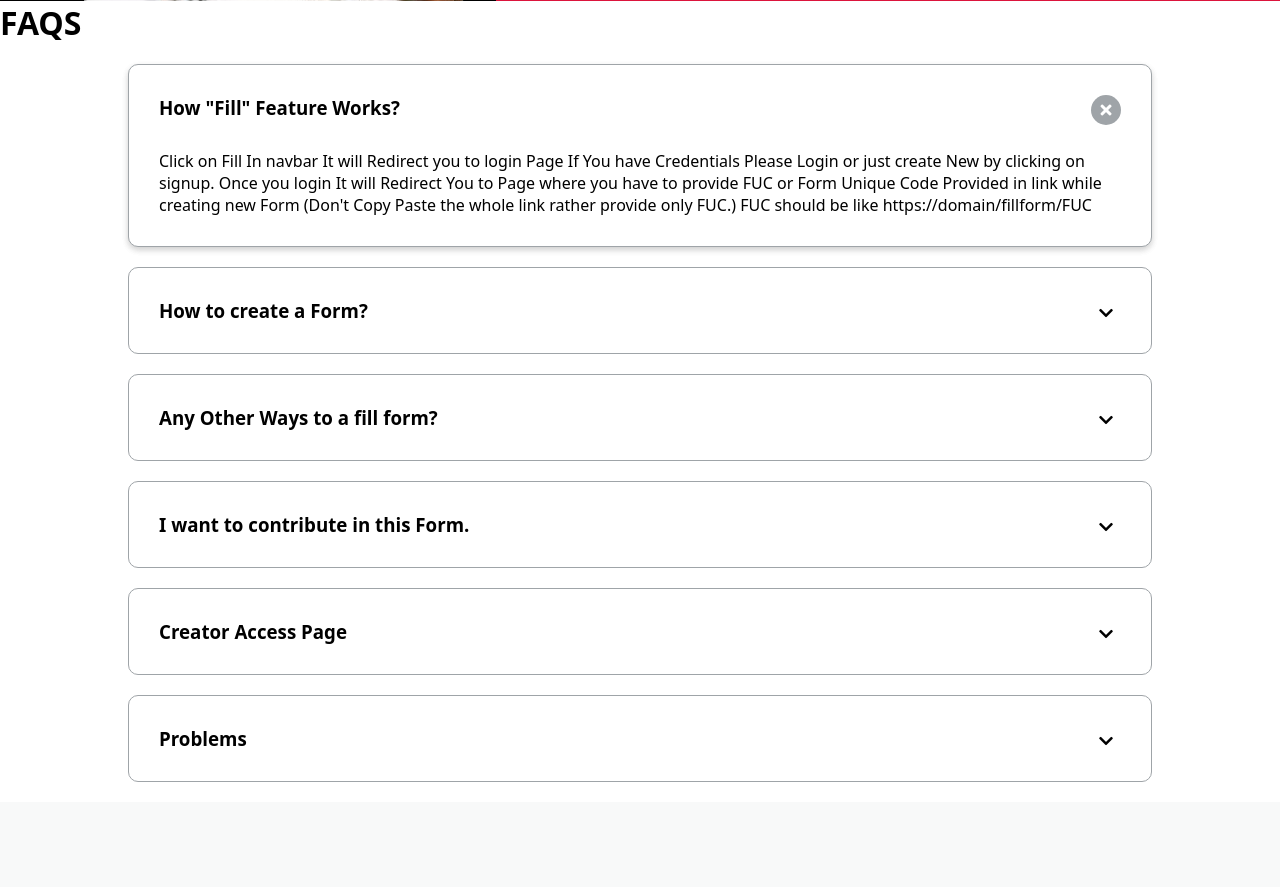
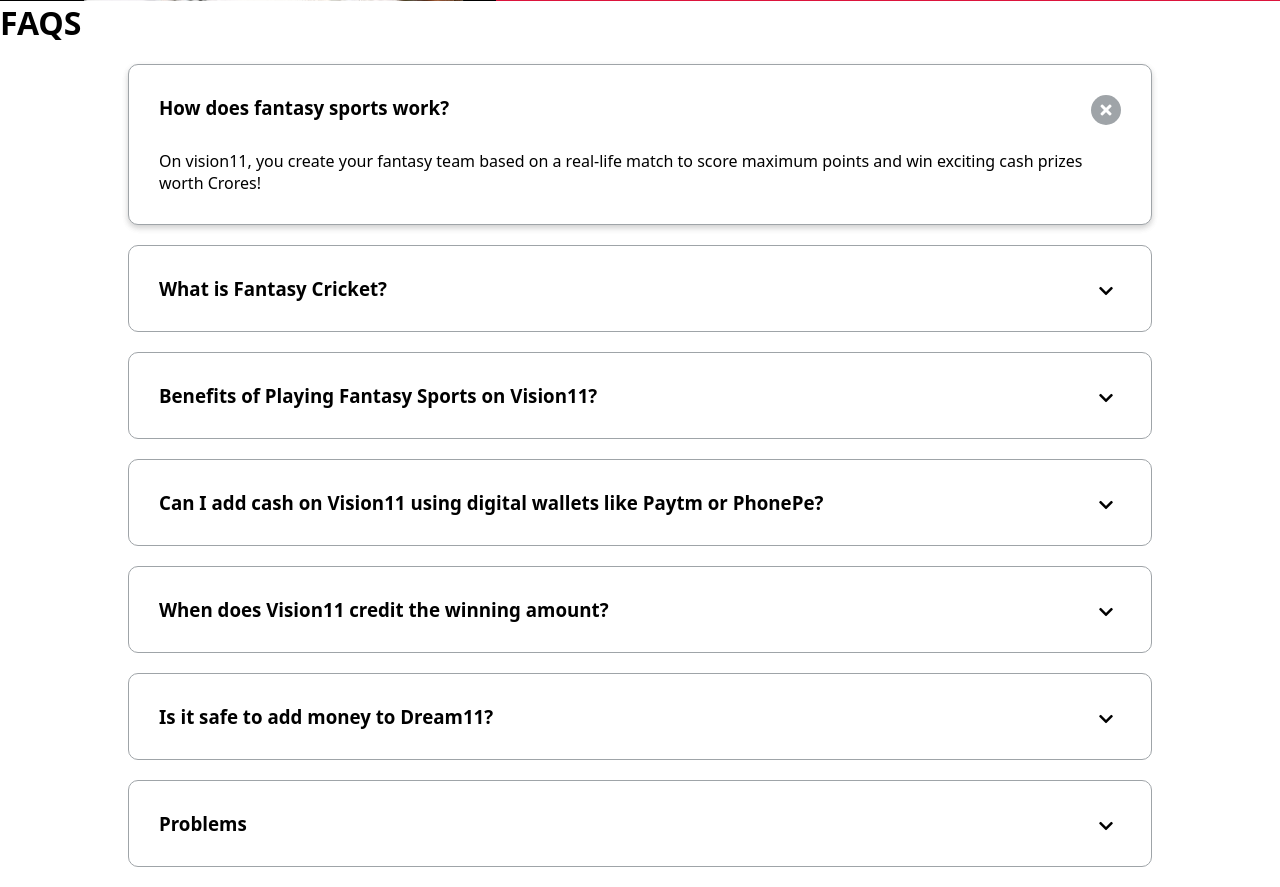
Before and after one commit to EH-GD-MOHIT21/vision11, a Django app: page / in a window 1280 px wide. Shown: the part 799-1686 px from the top of the page. Before the commit the page ends 1581 px from the top, so only its background shows below. Run offline with Django 4.2, Linux system fonts and the light colour scheme; some libraries are stand-ins or nearby versions.

Commit message:
updated faq's

```diff
--- a/templates/home.html
+++ b/templates/home.html
@@ -45,9 +45,8 @@
     <div class="faq-container">
 
         <div class="faq active">
-            <h3 class="faq-tittle">How "Fill" Feature Works?</h3>
-            <p class="faq-text">Click on Fill In navbar It will Redirect you to login Page If You have Credentials Please Login or just create New by clicking on signup. Once you login It will Redirect You to Page where you have to provide FUC or Form Unique Code Provided
-                in link while creating new Form (Don't Copy Paste the whole link rather provide only FUC.) FUC should be like https://domain/fillform/FUC</p>
+            <h3 class="faq-tittle">How does fantasy sports work?</h3>
+            <p class="faq-text">On vision11, you create your fantasy team based on a real-life match to score maximum points and win exciting cash prizes worth Crores!</p>
             <button class="faq-toggle">
                 <i class="fas fa-chevron-down"></i>
                 <i class="fas fa-times"></i>
@@ -56,8 +55,19 @@
 
 
         <div class="faq">
-            <h3 class="faq-tittle">How to create a Form?</h3>
-            <p class="faq-text">Well This is pretty simple SignUp/Login and then Just Click on create on home page and it will redirect you to page where you can create as much form as you want. Since You'll receive all the responses on the basis of your creator's mail on creator access page.</p>
+            <h3 class="faq-tittle">What is Fantasy Cricket?</h3>
+            <p class="faq-text">Fantasy cricket is a fantasy sports game where each player can make a team of 11 players. As the game starts, the users get points for the fantasy teams they have selected based on their performance in the real match. The points are given on the basis of runs, wickets and catches, among others.
+                <br>
+                To join a fantasy cricket league, you need to join a match and pick a fantasy team of 11 players that includes 1-6 batsmen, 1-6 bowlers, 1-4 wicket-keepers and 1-6 all-rounders. Along with it, you also need to select the Captain and Vice-Captain of the team.
+                <br>
+                But what truly makes online fantasy cricket so interesting? Well, there is more than one reason for it.
+                <br>
+                Create your team: Fantasy sports put you in control. You make your own cricket team 11 and then enjoy seeing them win a match. So, you can actually leave behind the frustrating feeling of watching a team play that you didn't agree to.
+                <br>
+                Exciting online fantasy matches: Indian fantasy cricket can never give you a dull moment. It's like you are playing every match with the cricket team. It's the kind of engagement that you can never get tired of.
+                <br>
+                Winning factor: One of the most rewarding ways to spend your leisure time. When you play fantasy cricket and win cash, you not only get an adrenaline rush but also a sense of achievement. You can win cash rewards and prizes every day in the cricket game. To improve your skills, you can always do a quick check on fantasy cricket tips and become a pro in this game. So, start and play fantasy sport games now.
+                </p>
             <button class="faq-toggle">
                 <i class="fas fa-chevron-down"></i>
                 <i class="fas fa-times"></i>
@@ -66,8 +76,43 @@
 
 
         <div class="faq">
-            <h3 class="faq-tittle">Any Other Ways to a fill form?</h3>
-            <p class="faq-text">Hmmm Ya that's too boring just to copy FUC and paste in input box. Rather than I've made a custom link option so that just click on a link and fill the form simple enough Right? You'll get a custom link once you create a form.</p>
+            <h3 class="faq-tittle">Benefits of Playing Fantasy Sports on Vision11?</h3>
+            <p class="faq-text">It’s Fast, Smooth and Effortless:
+                <br>
+                The visual interface of fantasy cricket games on Vision11 is seamless and designed for fantasy sports players to experience gaming in its real sense -
+                <br>
+                Almost no loading time
+                Doesn’t demand too much space
+                Fast, safe, and secure
+                Clean, organized, and simple dashboard with fantasy cricket tournaments
+                Play Fantasy Cricket Games & choose from regular fantasy tournaments:
+                <br>
+                Forming fantasy cricket teams is simple – Just select players and get started! Fantasy sports rules are clear, wherein, you can just do everything with simple taps.
+                <br>
+                Real Matches with real teams:
+                <br>
+                Fantasy sports platforms like Vision11 make sure your experience is seamless as you witness your fantasy teams playing along. Your skill and strategies in equal parts can make you win fantasy cricket games.
+                <br>
+                Exclusive Offers and Promotions designed for you:
+                <br>
+                Fantasy sports platform Vision11 offers exclusive offers that make your fantasy sports experience so much better. With discounts, referral bonus and lots more, you win more with Vision11.
+                <br>
+                The Interface:
+                <br>
+                Yes, it’s as friendly as it can get. All you need to do is select a fantasy game and you can just get started in no time.
+                <br>
+                Real Time Updates:
+                <br>
+                Fantasy cricket platform, Vision11 gives you real time match score updates right on the app. Play fantasy cricket and check scores as the match plays on.
+                <br>
+                Practice and Real Cash Games:
+                <br>
+                Whether you’re a novice or an expert, you can play fantasy sports very easily. Pick from real cash games or practice matches to start off.
+                <br>
+                Secure Transactions:
+                <br>
+                Playing with real cash means having a secure platform, which is the most important thing for any fantasy cricket platform. Vision11 is a safe and secure fantasy cricket app where you can play for cash and win real money credited directly to your bank account.
+                </p>
             <button class="faq-toggle">
                 <i class="fas fa-chevron-down"></i>
                 <i class="fas fa-times"></i>
@@ -76,8 +121,11 @@
 
 
         <div class="faq">
-            <h3 class="faq-tittle">I want to contribute in this Form.</h3>
-            <p class="faq-text">If anyone intrested please contact @ 19bcs053@smvdu.ac.in You are Always welcome.</p>
+            <h3 class="faq-tittle">Can I add cash on Vision11 using digital wallets like Paytm or PhonePe?</h3>
+            <p class="faq-text">Yes, to link wallets, head to My Balance > Manage Payments and tap on Link Account to link your Paytm/PhonePe wallets. Follow the on-screen instructions, and authenticate using the OTP sent to your number.
+                <br>
+                PS: Your Paytm/ PhonePe wallets should be linked with the same mobile number you've registered on Vision11.
+                </p>
             <button class="faq-toggle">
                 <i class="fas fa-chevron-down"></i>
                 <i class="fas fa-times"></i>
@@ -86,8 +134,20 @@
 
 
         <div class="faq">
-            <h3 class="faq-tittle">Creator Access Page</h3>
-            <p class="faq-text">Checkout New Creator Access page <a target="_blank" href="/managequizes">Here</a></p>
+            <h3 class="faq-tittle">When does Vision11 credit the winning amount? </h3>
+            <p class="faq-text">Usually, IMPS withdrawals can take up to 3 working days to get credited. NEFT withdrawals can take up to 3 working days to get credited.</p>
+            <button class="faq-toggle">
+                <i class="fas fa-chevron-down"></i>
+                <i class="fas fa-times"></i>
+            </button>
+        </div>
+
+
+        <div class="faq">
+            <h3 class="faq-tittle">Is it safe to add money to Dream11?</h3>
+            <p class="faq-text">Adding money to your Dream11 account is both simple and safe. We have many different payment options enabled on Dream11 and work hard to ensure that your personal details are safe with us.
+                <br>
+                What's more, after you verify your personal details, you can withdraw the money that you win on Dream11 directly to your bank account.</p>
             <button class="faq-toggle">
                 <i class="fas fa-chevron-down"></i>
                 <i class="fas fa-times"></i>
```
